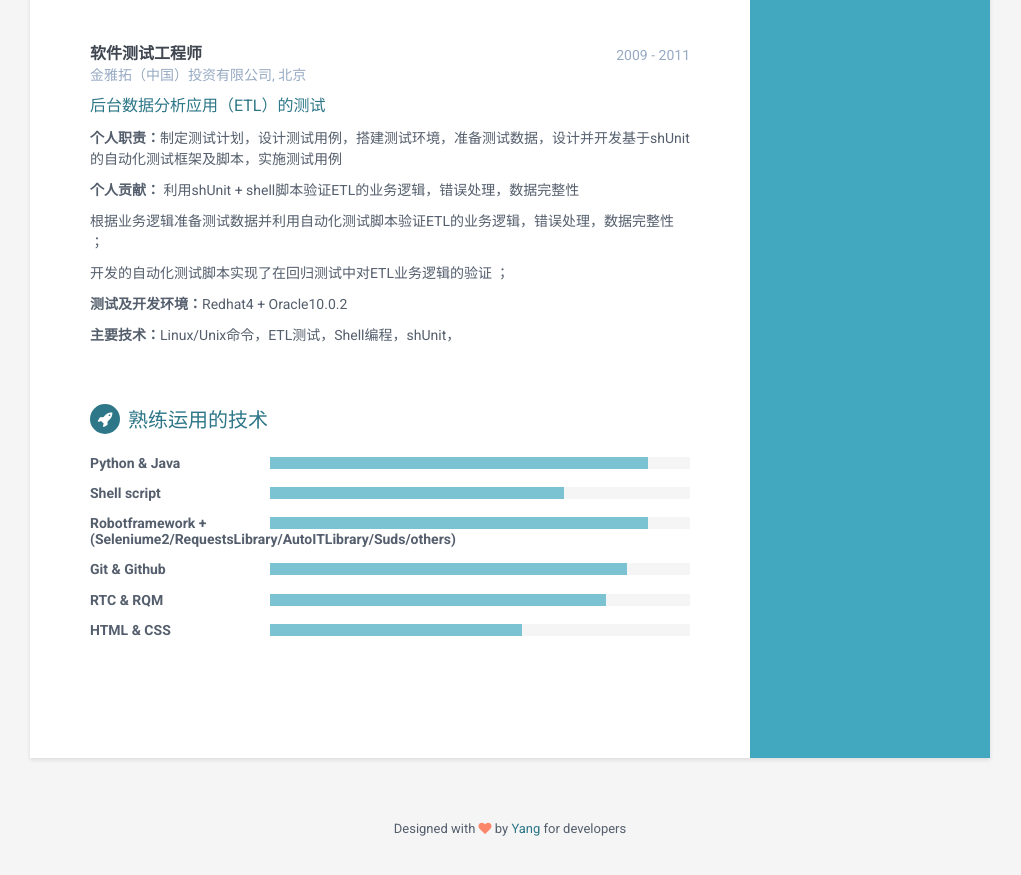
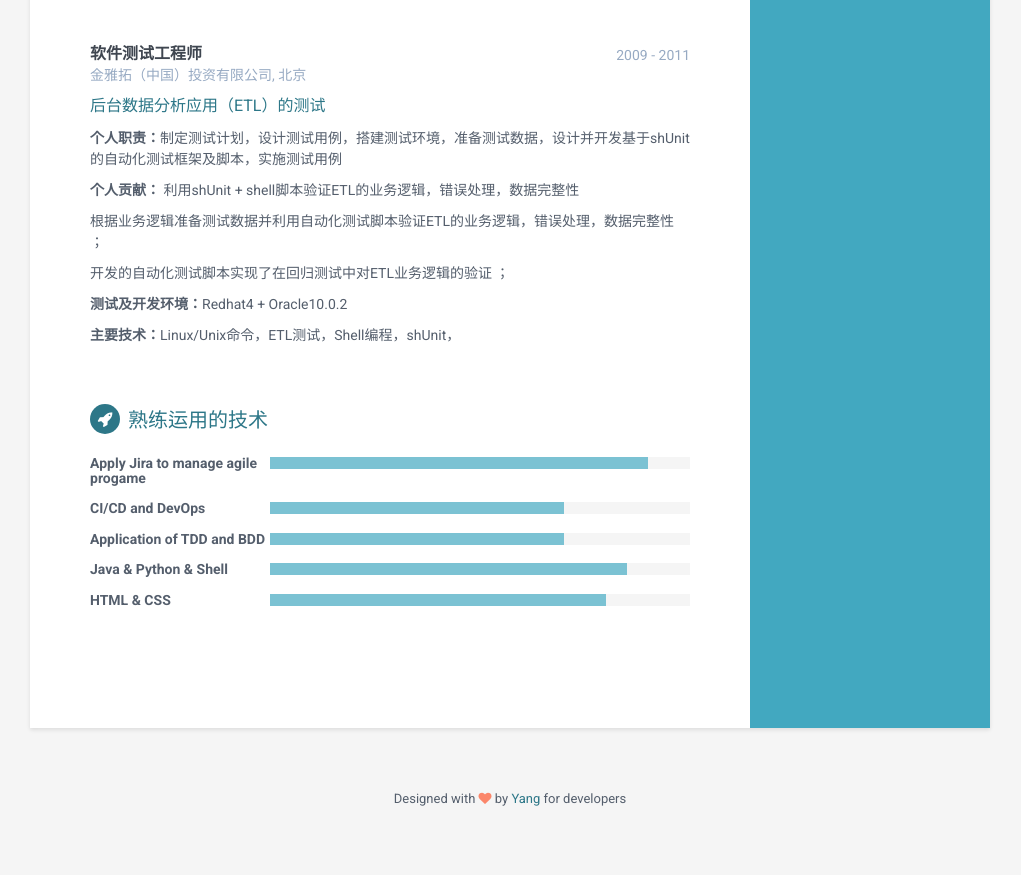
Before and after one commit to liuyang0116/LiuYangResume_EN, a Jekyll site: the page built from index.html, in a window 1280 px wide and 900 px high, scrolled down 2312 px. Shown: the top 875 px of the window, without its empty margins (130-1151 px from the left). Built offline with Jekyll 4.4.1, drawn with Linux system fonts in a browser that asks for light colours.

Commit message:
Update skills.html

```diff
--- a/_includes/skills.html
+++ b/_includes/skills.html
@@ -2,7 +2,7 @@
                 <h2 class="section-title"><i class="fa fa-rocket"></i>熟练运用的技术</h2>
                 <div class="skillset">
                     <div class="item">
-                        <h3 class="level-title">Python & Java</h3>
+                        <h3 class="level-title">Apply Jira to manage agile progame</h3>
                         <div class="level-bar">
                             <div class="level-bar-inner" data-level="90%">
                             </div>
@@ -10,7 +10,7 @@
                     </div><!--//item-->
 
 					<div class="item">
-                        <h3 class="level-title">Shell script</h3>
+                        <h3 class="level-title">CI/CD and DevOps</h3>
                         <div class="level-bar">
                             <div class="level-bar-inner" data-level="70%">
                             </div>
@@ -18,15 +18,15 @@
                     </div><!--//item-->
 
                     <div class="item">
-                        <h3 class="level-title">Robotframework + (Seleniume2/RequestsLibrary/AutoITLibrary/Suds/others)</h3>
+                        <h3 class="level-title">Application of TDD and BDD</h3>
                         <div class="level-bar">
-                            <div class="level-bar-inner" data-level="90%">
+                            <div class="level-bar-inner" data-level="70%">
                             </div>
                         </div><!--//level-bar-->
                     </div><!--//item-->
 
                     <div class="item">
-                        <h3 class="level-title">Git & Github </h3>
+                        <h3 class="level-title">Java & Python & Shell </h3>
                         <div class="level-bar">
                             <div class="level-bar-inner" data-level="85%">
                             </div>
@@ -34,7 +34,7 @@
                     </div><!--//item-->
 
 					<div class="item">
-                        <h3 class="level-title">RTC & RQM</h3>
+                        <h3 class="level-title">HTML & CSS</h3>
                         <div class="level-bar">
                             <div class="level-bar-inner" data-level="80%">
                             </div>
@@ -42,13 +42,6 @@
                     </div><!--//item-->
 
 
-                    <div class="item">
-                        <h3 class="level-title">HTML &amp; CSS</h3>
-                        <div class="level-bar">
-                            <div class="level-bar-inner" data-level="60%">
-                            </div>
-                        </div><!--//level-bar-->
-                    </div><!--//item-->
 
                 </div>
             </section><!--//skills-section-->
```
